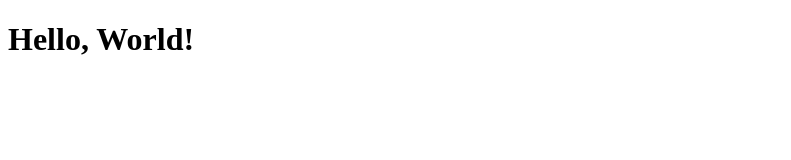
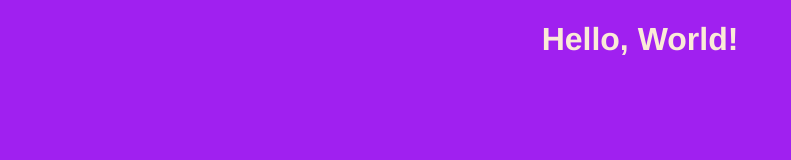
Before and after one commit to tirsalori/my-personal-website, a plain HTML site: page index.html in a window 1280 px wide. Shown: the whole page, without its empty margins (0-791 px from the left). Drawn offline with Linux system fonts and the light colour scheme.

Commit message:
add style.css, connect to index.html

```diff
--- a/index.html
+++ b/index.html
@@ -1,6 +1,7 @@
 <!DOCTYPE html>
 <html lang="en">
     <head>
+        <link rel="stylesheet" href="./style.css" />
         <title>My Personal Website</title>
     </head>
     <body>
--- /dev/null
+++ b/style.css
@@ -0,0 +1,6 @@
+body {
+    background: #A020F0;
+    text-align: center;
+    color: antiquewhite;
+    font-family: 'Franklin Gothic Medium', 'Arial Narrow', Arial, sans-serif;
+}
```
